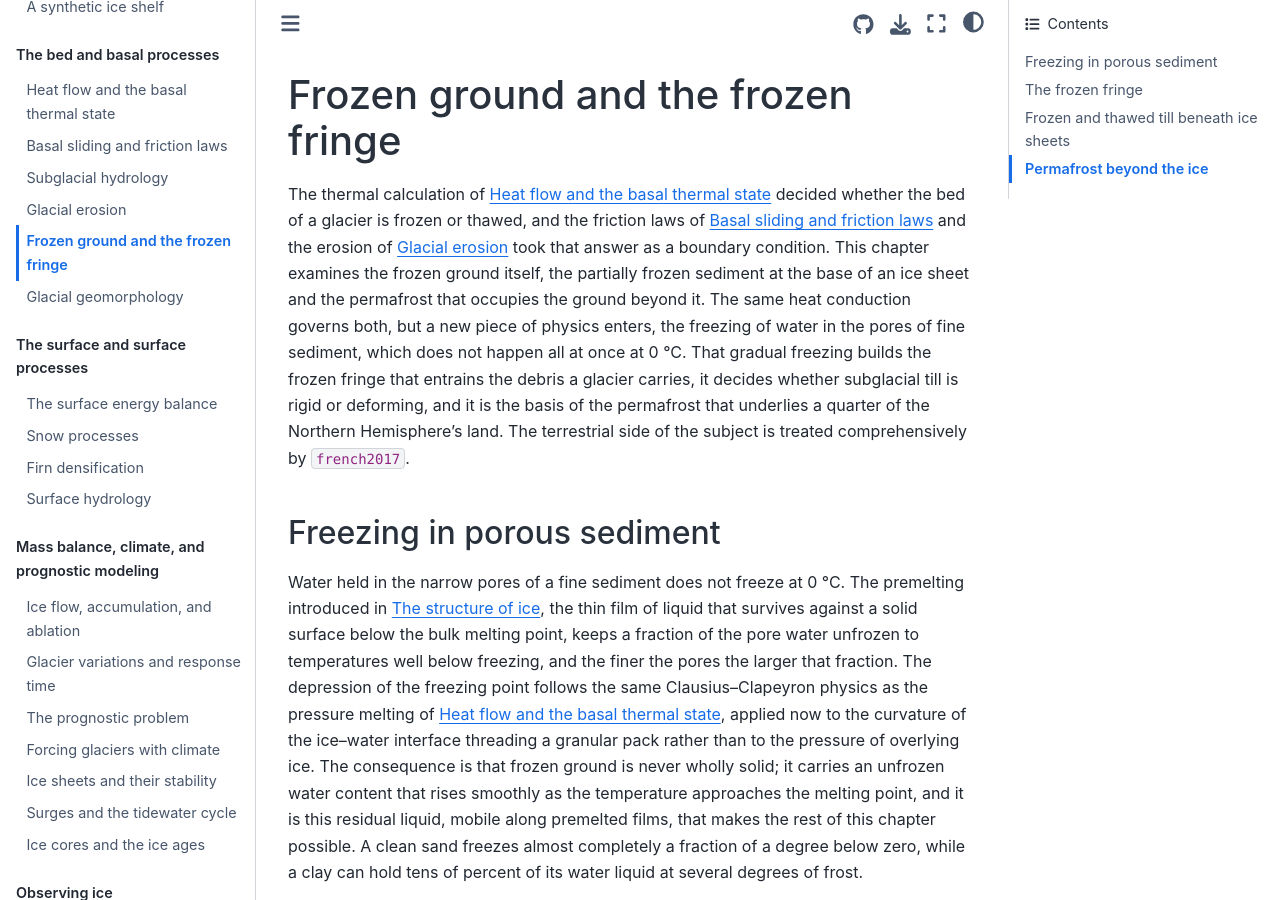
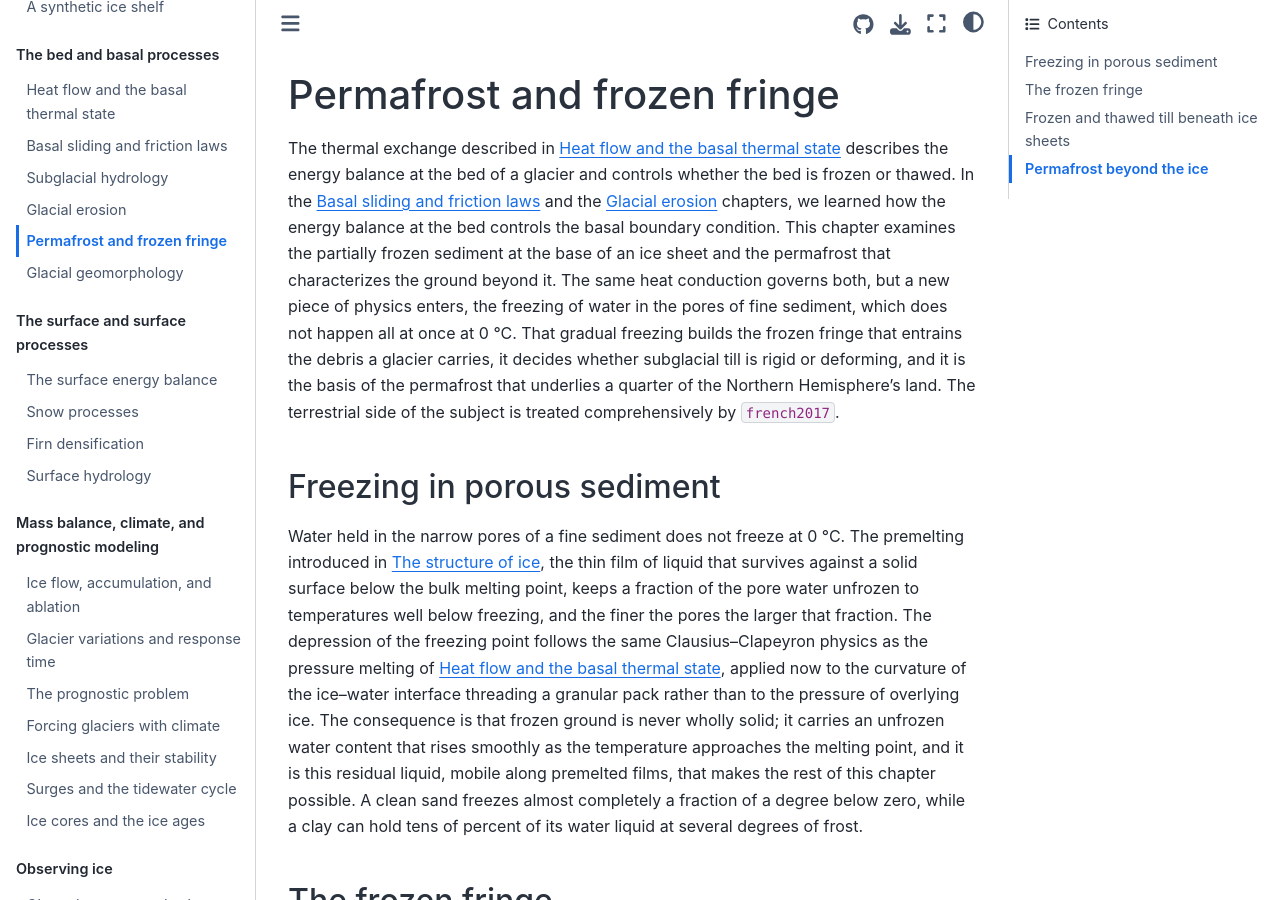
Before and after one commit to rice-glaciology/glaciology-book, a Jupyter Book: the page built from sections/thermomechanics/frozen-ground.md, in a window 1280 px wide and 900 px high. Built offline with Jupyter Book 1.0.4 settings and Sphinx 7.4.7 and the Sphinx Book theme 1.1.4, drawn with Linux system fonts in a browser that asks for light colours; pages that are not in the unit, such as notebooks, are missing from menus; cross-references to code outside the pages are shown as plain code.

Commit message:
Update title and clarify thermal exchange description

```diff
--- a/sections/thermomechanics/frozen-ground.md
+++ b/sections/thermomechanics/frozen-ground.md
@@ -1,6 +1,6 @@
-# Frozen ground and the frozen fringe
+# Permafrost and frozen fringe
 
-The thermal calculation of {doc}`thermal-structure` decided whether the bed of a glacier is frozen or thawed, and the friction laws of {doc}`basal-motion` and the erosion of {doc}`../cryosphere/erosion` took that answer as a boundary condition. This chapter examines the frozen ground itself, the partially frozen sediment at the base of an ice sheet and the permafrost that occupies the ground beyond it. The same heat conduction governs both, but a new piece of physics enters, the freezing of water in the pores of fine sediment, which does not happen all at once at 0 °C. That gradual freezing builds the frozen fringe that entrains the debris a glacier carries, it decides whether subglacial till is rigid or deforming, and it is the basis of the permafrost that underlies a quarter of the Northern Hemisphere's land. The terrestrial side of the subject is treated comprehensively by {cite}`french2017`.
+The thermal exchange described in {doc}`thermal-structure` describes the energy balance at the bed of a glacier and controls whether the bed is frozen or thawed. In the {doc}`basal-motion` and the {doc}`../cryosphere/erosion` chapters, we learned how the energy balance at the bed controls the basal boundary condition. This chapter examines the partially frozen sediment at the base of an ice sheet and the permafrost that characterizes the ground beyond it. The same heat conduction governs both, but a new piece of physics enters, the freezing of water in the pores of fine sediment, which does not happen all at once at 0 °C. That gradual freezing builds the frozen fringe that entrains the debris a glacier carries, it decides whether subglacial till is rigid or deforming, and it is the basis of the permafrost that underlies a quarter of the Northern Hemisphere's land. The terrestrial side of the subject is treated comprehensively by {cite}`french2017`.
 
 ## Freezing in porous sediment
 
```
